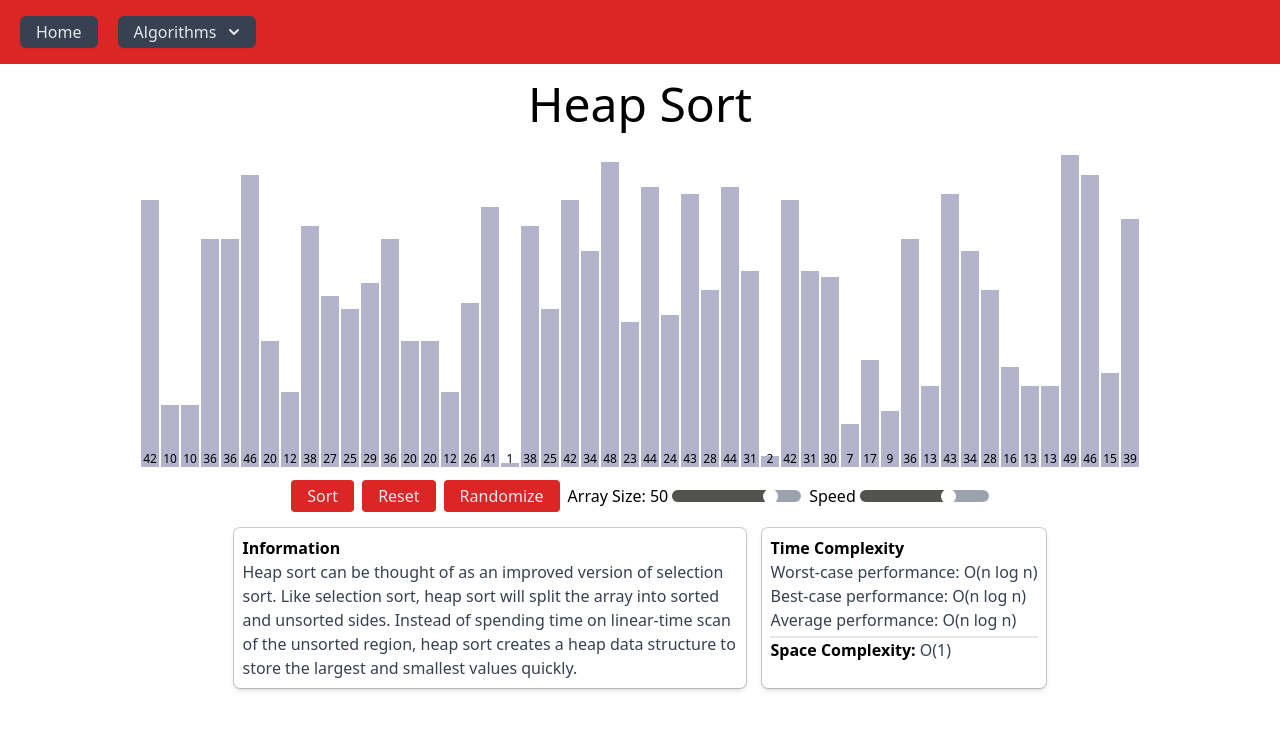
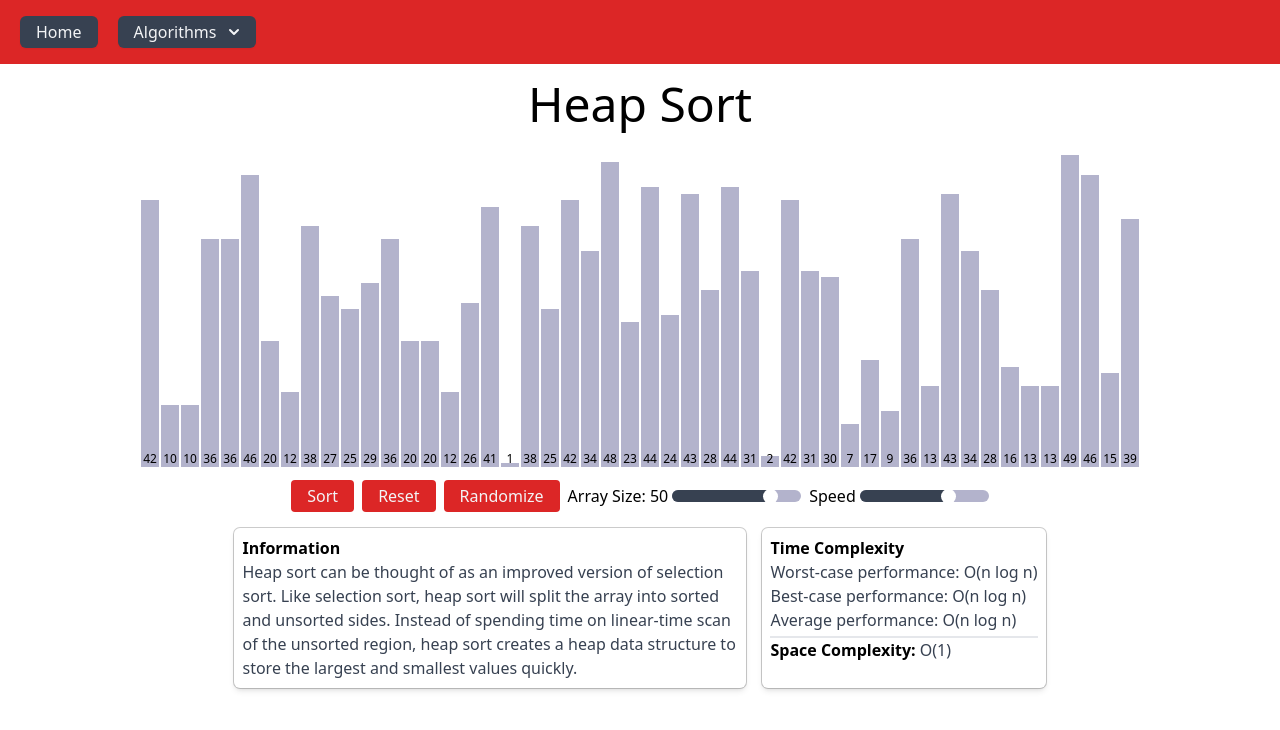
Before and after one commit to fig781/sorting-algorithm-visualizer, a React (Create React App) app: page /#/heapsort in a window 1280 px wide. Shown: the top 730 px of the page. Built offline with nearby package versions, Linux system fonts and the light colour scheme.

Commit message:
small color updates

```diff
--- a/src/App.css
+++ b/src/App.css
@@ -5,8 +5,8 @@
     appearance: none;
     height: 15px;
     cursor: ew-resize;
-    background: rgb(255, 255, 255);
-    box-shadow: -405px 0 0 400px #52524e;
+    background: #fff;
+    box-shadow: -405px 0 0 400px #374151;
     border-radius: 50%;
   }
 }
--- a/src/components/Header.js
+++ b/src/components/Header.js
@@ -9,7 +9,7 @@ const Header = ({ bgColor = 'bg-gray-600' }) => {
       return (
         <div
           className='origin-top-right absolute left-0 mt-1
-                    rounded-md shadow-lg bg-white ring-1 ring-black ring-opacity-5'
+                    rounded-md shadow-lg bg-white ring-1 ring-black ring-opacity-5 z-10'
           onClick={() => {
             setShowList(!showList);
           }}
@@ -63,9 +63,9 @@ const Header = ({ bgColor = 'bg-gray-600' }) => {
       <Link
         to='/'
         className='ml-5 justify-start items-center inline-flex justify-center rounded-md
-                    shadow-sm bg-gray-700 text-gray-200 px-4 py-1 focus:outline-none hover:bg-gray-800'
+                    shadow-sm bg-gray-700 text-gray-100 px-4 py-1  hover:bg-gray-800'
       >
-        <button>Home</button>
+        <button className='focus:outline-none'>Home</button>
       </Link>
       <div className='relative inline-block text-left mx-5'>
         <button
@@ -74,7 +74,7 @@ const Header = ({ bgColor = 'bg-gray-600' }) => {
           }}
           type='button'
           className='items-center inline-flex justify-center rounded-md
-                    shadow-sm bg-gray-700 text-gray-200 px-4 py-1 focus:outline-none hover:bg-gray-800'
+                    shadow-sm bg-gray-700 text-gray-100 px-4 py-1 focus:outline-none focus:bg-gray-700 hover:bg-gray-800'
           id='options-menu'
           aria-haspopup='true'
           aria-expanded='true'
--- a/src/components/Sorter.js
+++ b/src/components/Sorter.js
@@ -130,7 +130,7 @@ const Sorter = ({ sortingAlgorithm, btnColor }) => {
       </div>
       <div className='flex flex-wrap justify-center space-x-2'>
         <button
-          className={`${btnColor} text-gray-200 rounded px-4 mb-2 py-1 focus:outline-none ${
+          className={`${btnColor} text-gray-100 rounded px-4 mb-2 py-1 focus:outline-none focus:${btnColor} ${
             sorting ? 'bg-opacity-50' : 'hover:bg-gray-600'
           }`}
           onClick={onClickSort}
@@ -139,13 +139,13 @@ const Sorter = ({ sortingAlgorithm, btnColor }) => {
           Sort
         </button>
         <button
-          className={`${btnColor} text-gray-200 rounded px-4 mb-2 py-1 focus:outline-none hover:bg-gray-600`}
+          className={`${btnColor} text-gray-100 rounded px-4 mb-2 py-1 focus:outline-none focus:${btnColor} hover:bg-gray-600`}
           onClick={onClickReset}
         >
           Reset
         </button>
         <button
-          className={`${btnColor} text-gray-200 rounded hover:bg-gray-600 px-4 mb-2 py-1 focus:outline-none`}
+          className={`${btnColor} text-gray-100 rounded hover:bg-gray-600 px-4 mb-2 py-1 focus:outline-none focus:${btnColor}`}
           onClick={() => randomizeArray(arraySize)}
         >
           Randomize
@@ -153,7 +153,8 @@ const Sorter = ({ sortingAlgorithm, btnColor }) => {
         <div className='flex items-center space-x-1 mb-2'>
           <p>Array Size: {arraySize}</p>
           <input
-            className='rounded-lg overflow-hidden appearance-none bg-gray-400 h-3 w-128'
+            className='rounded-lg overflow-hidden appearance-none h-3 w-128'
+            style={{ backgroundColor: '#b3b3cc' }}
             type='range'
             min={10}
             max={maxArraySize}
@@ -165,7 +166,8 @@ const Sorter = ({ sortingAlgorithm, btnColor }) => {
         <div className='flex items-center space-x-1 mb-2'>
           <p>Speed</p>
           <input
-            className='rounded-lg overflow-hidden appearance-none bg-gray-400 h-3 w-128'
+            className='rounded-lg overflow-hidden appearance-none h-3 w-128'
+            style={{ backgroundColor: '#b3b3cc' }}
             type='range'
             min={1}
             max={8}
```
Also changed, not shown: 1 other file (tests, documents, lock files or other folders).
